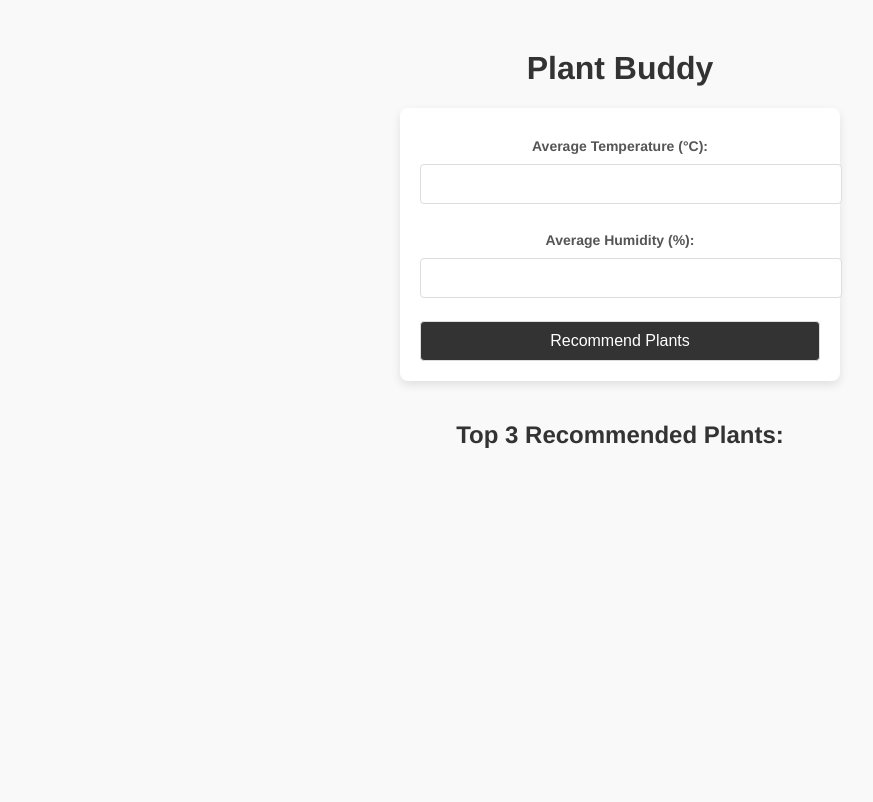
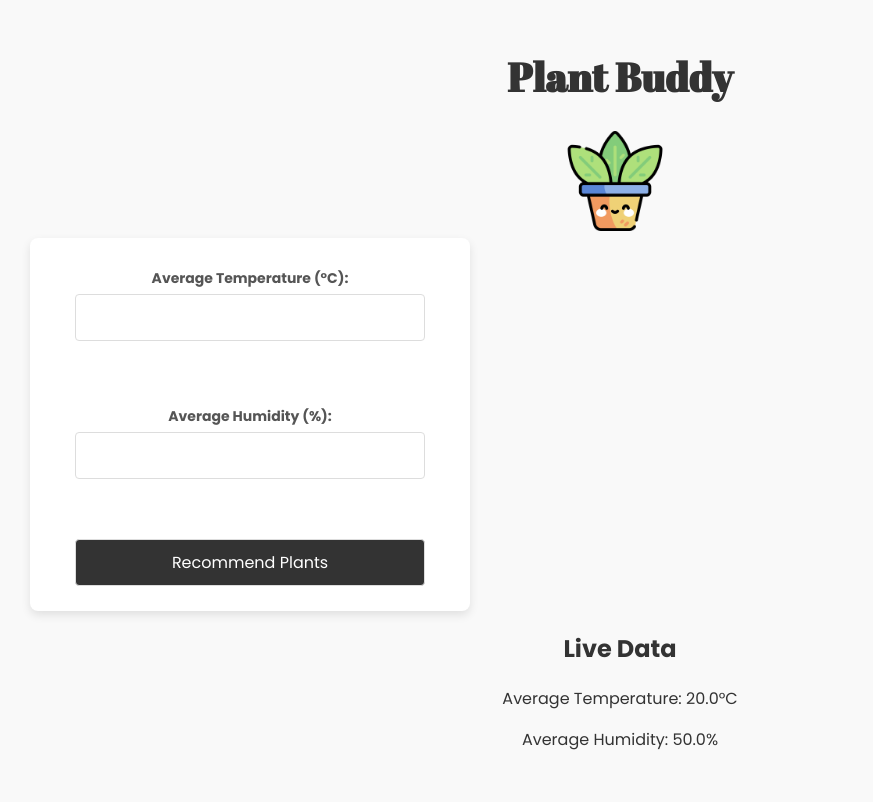
Before and after one commit to heibylau/HackED-Beta-2024, a Flask app: page / in a window 1280 px wide. Shown: the whole page, without its empty margins (20-893 px from the left). Before the commit the page ends 448 px from the top, so only its background shows below. Run offline with Flask 3, Linux system fonts and the light colour scheme; some libraries are stand-ins or nearby versions.

Commit message:
update
-live simulated data
-changed alignment of plant images

```diff
--- a/PlantRecommender/app.py
+++ b/PlantRecommender/app.py
@@ -1,18 +1,20 @@
 from flask import Flask, render_template, request, jsonify
+from flask_socketio import SocketIO, emit
 from openai import OpenAI
 import os
 from dotenv import load_dotenv
-
+import random
+from threading import Thread
+import time
 
 # Load environment variables from .env file
 load_dotenv()
 
-
 # Initialize OpenAI client
 client = OpenAI(api_key=os.getenv("OPENAI_API_KEY"))
 
-
 app = Flask(__name__)
+socketio = SocketIO(app)
 
 '''
 TEST VALUES:
@@ -63,6 +65,30 @@ plants = [
     {"name": "Cactus", "humidity_range": (20, 40), "temp_range": (10, 30), "icon": "cactus.jpg"}
 ]
 
+# Function to simulate temperature and humidity data
+def simulate_data():
+    temperature = 20.0
+    humidity = 50.0
+    while True:
+        # Simulate random temperature and humidity changes
+        temperature_change = round(random.uniform(-0.7, 0.7), 1)
+        humidity_change = round(random.uniform(-0.7, 0.7), 1)
+
+        temperature = round(temperature + temperature_change, 1)
+        humidity = round(humidity + humidity_change, 1)
+
+        # Emit the new data to the client
+        socketio.emit('update_data', {'temperature': temperature, 'humidity': humidity})
+        print("Data updated")
+
+        # Use socketio.sleep instead of time.sleep to prevent blocking
+        socketio.sleep(5)
+
+# Thread to run the data simulation in the background
+def start_simulation():
+    thread = Thread(target=simulate_data)
+    thread.daemon = True
+    thread.start()
 
 # Function to recommend plants based on temperature and humidity
 def recommend_plants(avg_temp, avg_humidity):
@@ -75,10 +101,8 @@ def recommend_plants(avg_temp, avg_humidity):
         closeness_score = temp_diff + humidity_diff
         plant_scores.append((plant, closeness_score))
 
-
     sorted_plants = sorted(plant_scores, key=lambda x: x[1])
     return [plant[0] for plant in sorted_plants[:3]]
-
 
 @app.route("/", methods=["GET", "POST"])
 def index():
@@ -92,7 +116,6 @@ def index():
             recommendations = ["Please enter valid numerical values for temperature and humidity."]
     return render_template("index.html", recommendations=recommendations)
 
-
 @app.route('/chat', methods=['POST'])
 def chat():
     user_input = request.json.get('user_input')
@@ -102,7 +125,7 @@ def chat():
         return jsonify({'error': 'No input or plant selected'}), 400
 
     try:
-        prompt = f"You are {plant_name}, a friendly plant, here to answer questions about {plant_name} in max 40 words max. Be original and use a distinct personality based on your plant type."
+        prompt = f"You are {plant_name}, a friendly plant, here to answer questions about {plant_name} in max 40 words. Be original and use a distinct personality based on your plant type."
         response = client.chat.completions.create(
             model="gpt-4o",
             messages=[{"role": "system", "content": prompt}, {"role": "user", "content": user_input}]
@@ -112,6 +135,7 @@ def chat():
     except Exception as e:
         return jsonify({'error': str(e)}), 500
 
-
 if __name__ == "__main__":
-    app.run(debug=True)
+    # Start the background simulation before running the app
+    start_simulation()
+    socketio.run(app, debug=True)
--- a/PlantRecommender/static/style.css
+++ b/PlantRecommender/static/style.css
@@ -1,20 +1,51 @@
-/* Aesthetic base styling */
+* {
+    font-family: "Poppins", sans-serif;
+}
+
 body {
-    font-family: 'Helvetica Neue', Arial, sans-serif;
+    font-family: "Poppins", sans-serif;
     color: #333;
     text-align: center;
     margin: 50px;
     background-color: #f9f9f9;
 }
 
-/* Form styling with centered alignment */
+/* Flex container for the form and recommendations */
+.main-container {
+    display: flex;
+    justify-content: space-between; /* Space out the form and recommendations */
+    align-items: flex-start; /* Align items to the top */
+    gap: 30px; /* Optional: Adds space between the form and recommendations */
+}
+
 form {
-    margin: 20px auto; /* Centers the form horizontally */
     max-width: 400px; /* Limits the width */
     padding: 20px;
     background-color: white;
     border-radius: 8px;
     box-shadow: 0 4px 10px rgba(0, 0, 0, 0.1);
+    text-align: center; /* Centers form content */
+    flex: 1; /* Ensures the form takes up available space */
+}
+
+h1 {
+    font-family: 'Abril Fatface', cursive;
+    font-size: 2.5em;
+    color: #333;
+}
+
+.poppins-regular {
+    font-family: "Poppins", sans-serif;
+    font-weight: 400;
+    font-style: normal;
+}
+
+body, .poppins-regular {
+    font-family: 'Poppins', sans-serif;
+    color: #333;
+    background-color: #f9f9f9;
+    margin: 50px;
+    text-align: center;
 }
 
 /* Label styling */
@@ -28,12 +59,15 @@ label {
 
 /* Input and button styling */
 input, button {
-    width: 100%;
+    width: 90%; /* Adjusts the width so it's not flush with the edges */
+    max-width: 350px; /* Limits the max width to prevent excessive stretching */
     font-size: 16px;
     padding: 10px;
+    margin: 5px auto; /* Centers the element horizontally */
     border: 1px solid #ddd;
     border-radius: 4px;
-    margin-top: 5px;
+    box-sizing: border-box; /* Ensures padding/border are included in width */
+    display: block; /* Ensures the input/button takes up full width */
 }
 
 button {
@@ -47,20 +81,6 @@ button:hover {
     background-color: #555;
 }
 
-/* Recommendation panel styling */
-.plant-panel {
-    display: inline-block;
-    max-width: 300px;
-    padding: 15px;
-    margin: 10px;
-    background-color: white;
-    border: 1px solid #ddd;
-    border-radius: 8px;
-    box-shadow: 0 4px 8px rgba(0, 0, 0, 0.1);
-    text-align: left;
-    font-size: 16px;
-}
-
 .plant-name {
     font-size: 18px;
     font-weight: bold;
@@ -71,6 +91,111 @@ button:hover {
 .plant-details {
     color: var(--secondary-color);
     font-size: 14px;
+}
+
+/* Adjust the title and icon styles */
+.title-container {
+    display: flex;
+    align-items: center;
+}
+
+.title-icon {
+    width: 100px; /* Adjust size as needed */
+    height: auto;
+    margin-right: 10px;
+}
+
+/* Styling for the chat modal */
+#chat-modal {
+    display: none;
+    position: fixed;
+    top: 0;
+    left: 0;
+    width: 100%;
+    height: 100%;
+    background-color: rgba(0, 0, 0, 0.5);
+    z-index: 1;
+    overflow: auto;
+}
+#chat-content {
+    background-color: #fff;
+    margin: 10% auto;
+    padding: 20px;
+    width: 60%;
+    border-radius: 10px;
+    max-width: 600px;
+    box-shadow: 0px 0px 10px rgba(0,0,0,0.5);
+}
+#messages {
+    height: 300px;
+    overflow-y: auto;
+    border: 1px solid #ccc;
+    padding: 10px;
+    margin-bottom: 10px;
+}
+
+/* Plant recommendation section styles */
+#results {
+    flex: 1; /* Makes this section take up the available space */
+    display: flex;
+    flex-direction: column;
+    justify-content: flex-start; /* Align items to the top */
+    align-items: flex-start; /* Align items to the left */
+    width: 100%;
+}
+
+/* Container for plant panels in a horizontal row */
+.recommendations {
+    display: flex;
+    justify-content: flex-start; /* Align the panels to the left */
+    flex-wrap: wrap; /* Allows the panels to wrap if there’s not enough space */
+    gap: 20px; /* Optional: space between the panels */
+    width: 100%; /* Ensures recommendations take full available width */
+}
+
+.user-message, .bot-message {
+    margin-bottom: 15px;
+}
+.user-message {
+    text-align: right;
+    font-weight: bold;
+}
+.bot-message {
+    text-align: left;
+    color: green;
+}
+
+/* Adjusting the plant icon size and centering */
+.plant-icon {
+    width: 250px; /* Larger icon size */
+    height: 250px; /* Ensure it’s a square image */
+    object-fit: cover; /* Ensures the image fits within the box without stretching */
+    margin-bottom: 10px; /* Spacing between the icon and the plant name */
+    border: 2px solid #ddd;
+    border-radius: 50%;
+}
+
+.plant-panel {
+    display: flex;
+    flex-direction: column;
+    justify-content: center; /* Vertically center the content inside the panel */
+    align-items: center; /* Horizontally center the content inside the panel */
+    width: 350px; /* Width of each panel */
+    margin: 10px; /* Space between panels */
+    text-align: center;
+    background-color: #f9f9f9;
+    border: 1px solid #ddd;
+    border-radius: 8px;
+    padding: 10px;
+}
+
+.plant-name {
+    font-weight: bold;
+}
+
+.plant-details {
+    font-size: 0.9em;
+    color: #555;
 }
 
 /* Ellipsis typing animation */
@@ -99,7 +224,6 @@ button:hover {
     50% { opacity: 1; }
 }
 
-
 /* Result styling */
 #results {
     margin-top: 20px;
--- a/PlantRecommender/templates/index.html
+++ b/PlantRecommender/templates/index.html
@@ -4,96 +4,21 @@
     <meta charset="UTF-8">
     <meta name="viewport" content="width=device-width, initial-scale=1.0">
     <title>Plant Recommender</title>
+
+    <link rel="preconnect" href="https://fonts.googleapis.com">
+    <link rel="preconnect" href="https://fonts.gstatic.com" crossorigin>
+    <link href="https://fonts.googleapis.com/css2?family=Abril+Fatface&family=Poppins:ital,wght@0,100;0,200;0,300;0,400;0,500;0,600;0,700;0,800;0,900;1,100;1,200;1,300;1,400;1,500;1,600;1,700;1,800;1,900&display=swap" rel="stylesheet">
+
     <link rel="stylesheet" href="{{ url_for('static', filename='style.css') }}">
-    <style>
-        /* Styling for the chat modal */
-        #chat-modal {
-            display: none;
-            position: fixed;
-            top: 0;
-            left: 0;
-            width: 100%;
-            height: 100%;
-            background-color: rgba(0, 0, 0, 0.5);
-            z-index: 1;
-            overflow: auto;
-        }
-        #chat-content {
-            background-color: #fff;
-            margin: 10% auto;
-            padding: 20px;
-            width: 60%;
-            border-radius: 10px;
-            max-width: 600px;
-            box-shadow: 0px 0px 10px rgba(0,0,0,0.5);
-        }
-        #messages {
-            height: 300px;
-            overflow-y: auto;
-            border: 1px solid #ccc;
-            padding: 10px;
-            margin-bottom: 10px;
-        }
-        #results {
-            display: flex;
-            justify-content: center; /* Center the recommendations container horizontally */
-            align-items: center; /* Optionally center vertically if you want */
-            flex-direction: column;
-            width: 100%;
-        }
-        /* Container for plant panels in a horizontal row */
-        .recommendations {
-            display: flex;
-            justify-content: center; /* Center the plant panels horizontally */
-            align-items: flex-start; /* Align the panels to the top */
-            flex-wrap: wrap; /* Allows the panels to wrap if there’s not enough space */
-            gap: 20px; /* Optional: space between the panels */
-        }
-        .user-message, .bot-message {
-            margin-bottom: 15px;
-        }
-        .user-message {
-            text-align: right;
-            font-weight: bold;
-        }
-        .bot-message {
-            text-align: left;
-            color: green;
-        }
-        /* Adjusting the plant icon size and centering */
-        .plant-icon {
-            width: 100px; /* Larger icon size */
-            height: 100px; /* Ensure it’s a square image */
-            object-fit: cover; /* Ensures the image fits within the box without stretching */
-            margin-bottom: 10px; /* Spacing between the icon and the plant name */
-        }
-        .plant-panel {
-            display: flex;
-            flex-direction: column;
-            justify-content: center; /* Vertically center the content inside the panel */
-            align-items: center; /* Horizontally center the content inside the panel */
-            width: 120px; /* Width of each panel */
-            margin: 10px; /* Space between panels */
-            text-align: center;
-            background-color: #f9f9f9;
-            border: 1px solid #ddd;
-            border-radius: 8px;
-            padding: 10px;
-        }
-        .plant-name {
-            font-weight: bold;
-        }
-        .plant-details {
-            font-size: 0.9em;
-            color: #555;
-        }
-    </style>
 </head>
 <body>
     <h1>Plant Buddy</h1>
+    <img src="{{ url_for('static', filename='icons/buddy.png') }}" alt="Plant Buddy Icon" class="title-icon">
 
+    <!-- Container for form and plant recommendations -->
+    <div class="main-container">
         <!-- Plant Recommendation Form -->
-    <form method="POST">
+        <form method="POST" class="recommendation-form">
             <label for="temperature">Average Temperature (°C):</label>
             <input type="text" id="temperature" name="temperature" required>
             <br><br>
@@ -105,8 +30,8 @@
             <button type="submit">Recommend Plants</button>
         </form>
 
-    <div id="results">
-        <h2>Top 3 Recommended Plants:</h2>
+        <!-- Plant Recommendation Results -->
+        <div id="results" class="recommendation-results">
             <div class="recommendations">
                 {% for plant in recommendations %}
                 <div class="plant-panel" onclick="openChatModal('{{ plant.name }}')">
@@ -119,6 +44,14 @@
                 </div>
                 {% endfor %}
             </div>
+        </div>
+    </div>
+
+    <!-- Simulated Data Section -->
+    <h2>Live Data</h2>
+    <div id="simulated-data">
+        <p>Average Temperature: <span id="simulated-temperature">20.0°C</span></p>
+        <p>Average Humidity: <span id="simulated-humidity">50.0%</span></p>
     </div>
 
     <!-- Chat Modal -->
@@ -136,6 +69,9 @@
             <button onclick="sendMessage()">Send</button>
         </div>
     </div>
+
+    <script src="https://code.jquery.com/jquery-3.6.0.min.js"></script>
+    <script src="https://cdn.socket.io/4.0.1/socket.io.min.js"></script>
 
     <script>
         let currentPlant = "";
@@ -182,8 +118,6 @@
             }
         }
 
-
-
         // Display a message in the chat
         function displayMessage(message, sender) {
             const messagesDiv = document.getElementById("messages");
@@ -193,6 +127,23 @@
             messagesDiv.appendChild(messageDiv);
             messagesDiv.scrollTop = messagesDiv.scrollHeight;
         }
+
+        // Initialize SocketIO connection
+        const socket = io.connect();  // Connects to the server that serves the HTML
+
+        // Check if socket is connected
+        socket.on('connect', function() {
+            console.log('Socket connected to server');
+        });
+
+        // Listen for 'update_data' events from the server
+        socket.on('update_data', function(data) {
+            console.log('Received data:', data);
+
+            // Update the temperature and humidity values on the page
+            document.getElementById("simulated-temperature").textContent = data.temperature + '°C';
+            document.getElementById("simulated-humidity").textContent = data.humidity + '%';
+        });
     </script>
 </body>
 </html>
```
Also changed, not shown: PlantRecommender/static/icons/buddy.png (added). Lines whose indentation alone changed are shown as unchanged.
